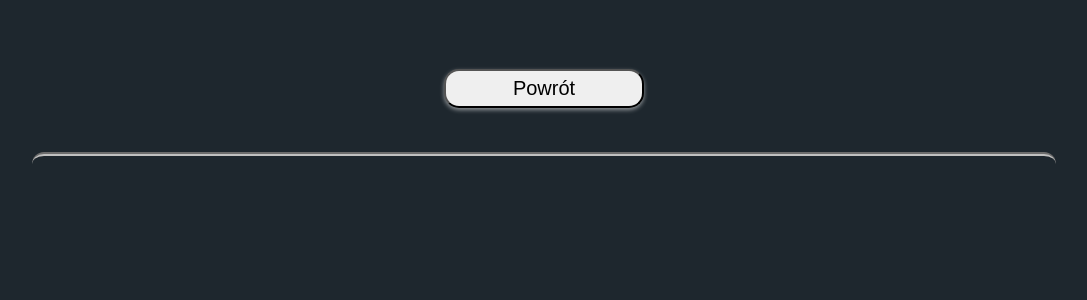
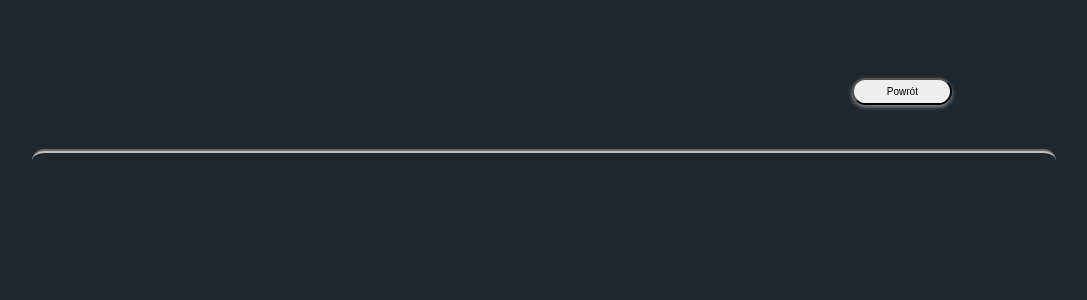
Before and after one commit to Adashevski/TI-app, a React (Create React App) app: page /results in a window 1280 px wide. Shown: the top 300 px of the page, without its empty margins (96-1183 px from the left). Built offline with nearby package versions, Linux system fonts and the light colour scheme.

Commit message:
update styles

```diff
--- a/src/App.css
+++ b/src/App.css
@@ -16,14 +16,25 @@ body {
   font-size: 1em;
 }
 
-.header {
-  font-size: 1.5em;
+.gameHeader {
+  font-size: 1em;
 }
-
+.gameTitle {
+  border-bottom: 3px groove silver;
+  border-radius: 15px;
+  padding-bottom: 10px;
+  margin-bottom: 50px;
+}
+.selectContainer {
+  height: 40px;
+  display: flex;
+  justify-content: center;
+}
 .select {
   padding: 6px 12px;
   font-size: 10px;
   width: 100px;
+  height: 40px;
   margin-right: 20px;
   box-shadow: 0 2px 4px rgba(255, 255, 255, 0.5);
   border-radius: 15px;
@@ -33,8 +44,26 @@ body {
   padding: 6px 12px;
   font-size: 10px;
   width: 100px;
+  height: 40px;
   box-shadow: 0 2px 4px rgba(255, 255, 255, 0.5);
   border-radius: 15px;
+}
+.backBtn {
+  padding: 6px 12px;
+  font-size: 10px;
+  width: 100px;
+  box-shadow: 0 2px 4px rgba(255, 255, 255, 0.5);
+  border-radius: 15px;
+}
+.prevResultsBtn {
+  padding: 6px 12px;
+  font-size: 10px;
+  width: 100px;
+  box-shadow: 0 2px 4px rgba(255, 255, 255, 0.5);
+  border-radius: 15px;
+}
+.buttonContainer {
+  margin-left: 70%;
 }
 
 ul {
--- a/src/components/Game.jsx
+++ b/src/components/Game.jsx
@@ -37,9 +37,10 @@ export function Game() {
 
   //render
   return (
-    <div className="header">
-      <h1 className="title">Wybór Nacji</h1>
+    <div className="gameHeader">
+      <h1 className="gameTitle">Wybór Nacji</h1>
       <p>Wybierz ilość graczy:</p>
+      <div className="selectContainer">
         <select
           className="select"
           id="playersCount"
@@ -54,6 +55,7 @@ export function Game() {
         <button className="startBtn" onClick={onClickStartGame}>
           Rozpocznij losowanie
         </button>
+      </div>
 
       {runCount === 0 && (
         <div>
@@ -65,7 +67,7 @@ export function Game() {
           {" "}
           <h6 className="prevResultsTitle">Losowanie niedawno się odbyło</h6>
           <Link to="/prevResults">
-            <button className="startBtn">Sprawdź wyniki</button>
+            <button className="prevResultsBtn">Sprawdź wyniki</button>
           </Link>
         </div>
       )}
--- a/src/components/Results.jsx
+++ b/src/components/Results.jsx
@@ -12,9 +12,11 @@ export function Results() {
 
   return (
     <div className="results">
-      <Link to="/TI-app">
-        <button className="startBtn">Powrót</button>
-      </Link>
+      <div className="buttonContainer">
+        <Link to="/TI-app">
+          <button className="backBtn">Powrót</button>
+        </Link>
+      </div>
       {isGameTrue && (
         <div className="resultsTitle">
           {runCount === 1 && <h3>Wyniki Oficjalne</h3>}
```
Lines whose indentation alone changed are shown as unchanged.
